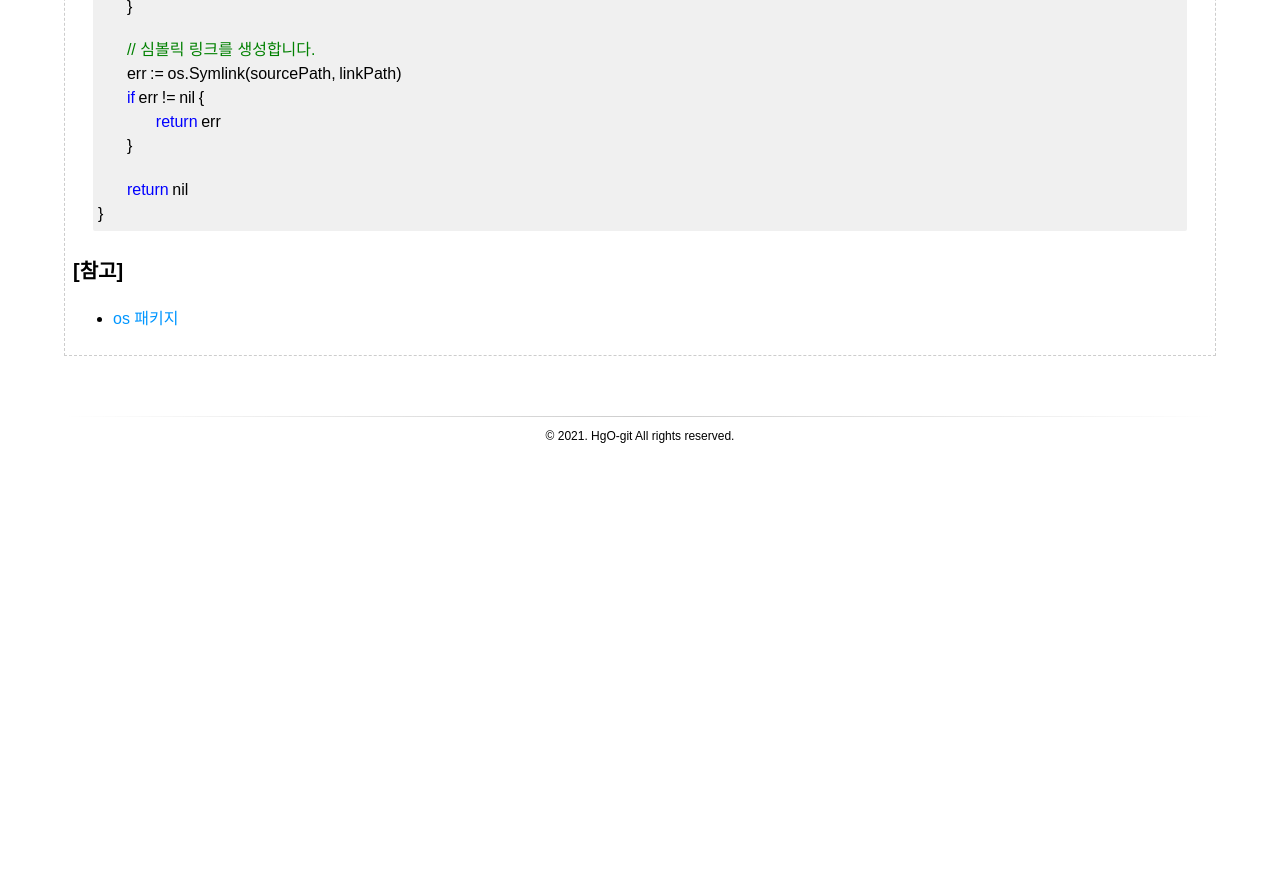
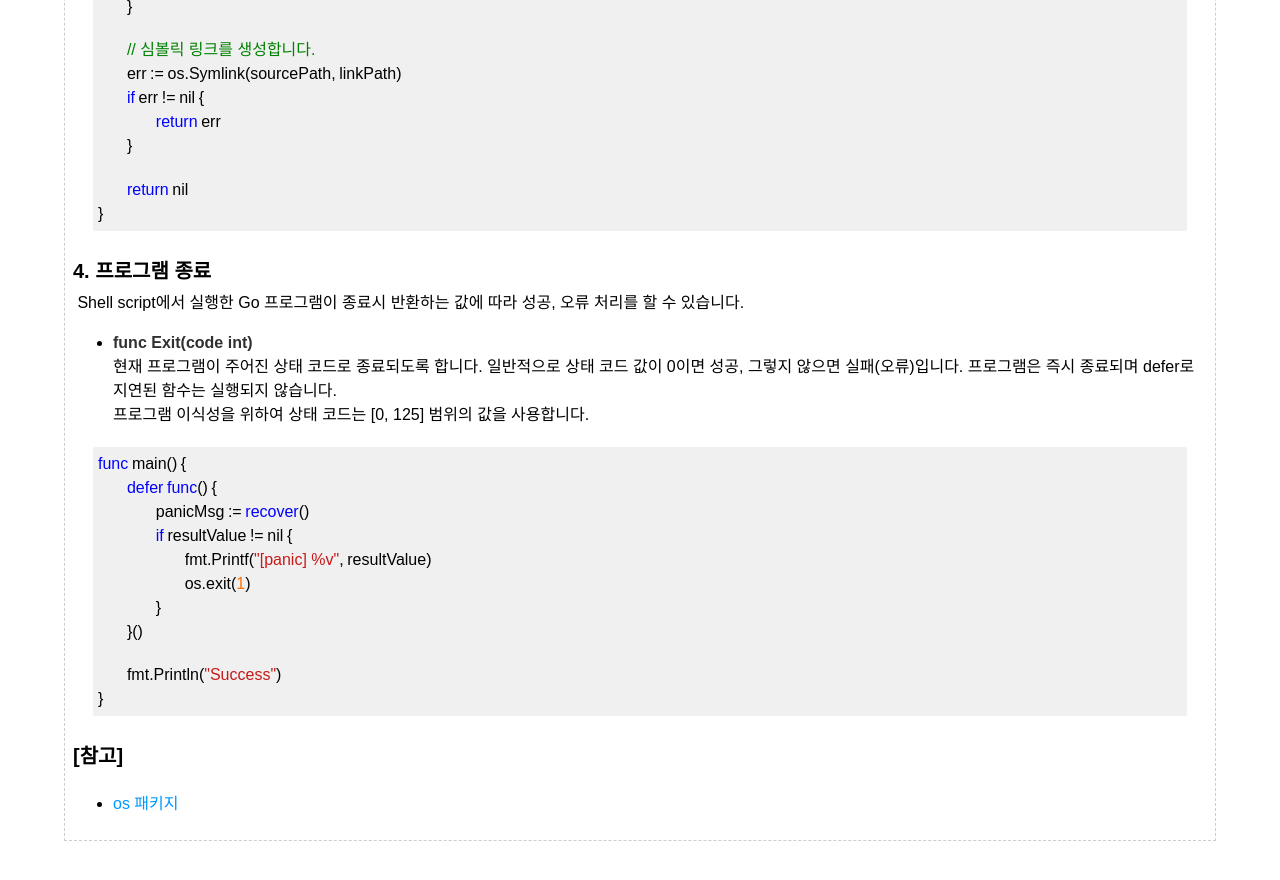
Before and after one commit to HgO-git/hgo-git.github.io, a Jekyll site: the page built from _posts/Golang/2021-01-24-22-49-golang-use-4-shell.md, in a window 1280 px wide and 900 px high, scrolled down 1695 px. Shown: the top 880 px of the window. Built offline with Jekyll 4.4.1, drawn with Linux system fonts in a browser that asks for light colours; our own code applies the rules of GitHub Pages for plain Markdown files; before the commit the page ends 2160 px from its top, so only the background shows below that.

Commit message:
[fix/post] golang - shell관련 exit 설명 추가

```diff
--- a/_posts/Golang/2021-01-24-22-49-golang-use-4-shell.md
+++ b/_posts/Golang/2021-01-24-22-49-golang-use-4-shell.md
@@ -83,5 +83,26 @@ func MakeSymbolicLink(sourcePath, linkPath string) error {
 }
 ~~~
 
+###### 4. 프로그램 종료
+&nbsp;Shell script에서 실행한 Go 프로그램이 종료시 반환하는 값에 따라 성공, 오류 처리를 할 수 있습니다.
+
+- **func Exit(code int)**
+현재 프로그램이 주어진 상태 코드로 종료되도록 합니다. 일반적으로 상태 코드 값이 0이면 성공, 그렇지 않으면 실패(오류)입니다. 프로그램은 즉시 종료되며 defer로 지연된 함수는 실행되지 않습니다.
+프로그램 이식성을 위하여 상태 코드는 [0, 125] 범위의 값을 사용합니다.
+
+~~~go
+func main() {
+	defer func() {
+		panicMsg := recover()
+		if resultValue != nil {
+			fmt.Printf("[panic] %v", resultValue)
+			os.exit(1)
+		}
+	}()
+
+	fmt.Println("Success")
+}
+~~~
+
 ###### [참고]
 - [os 패키지](https://golang.org/pkg/os)
```
